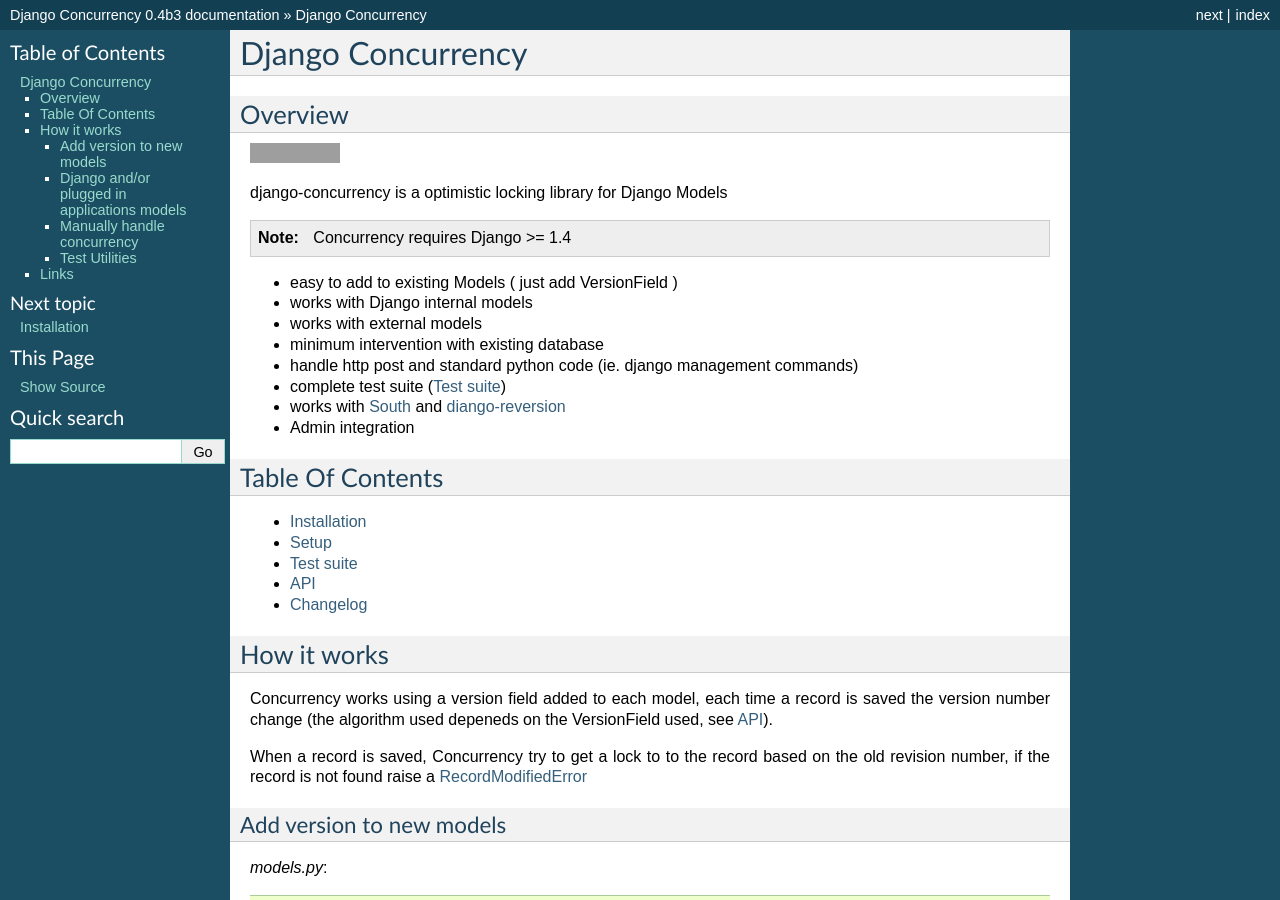
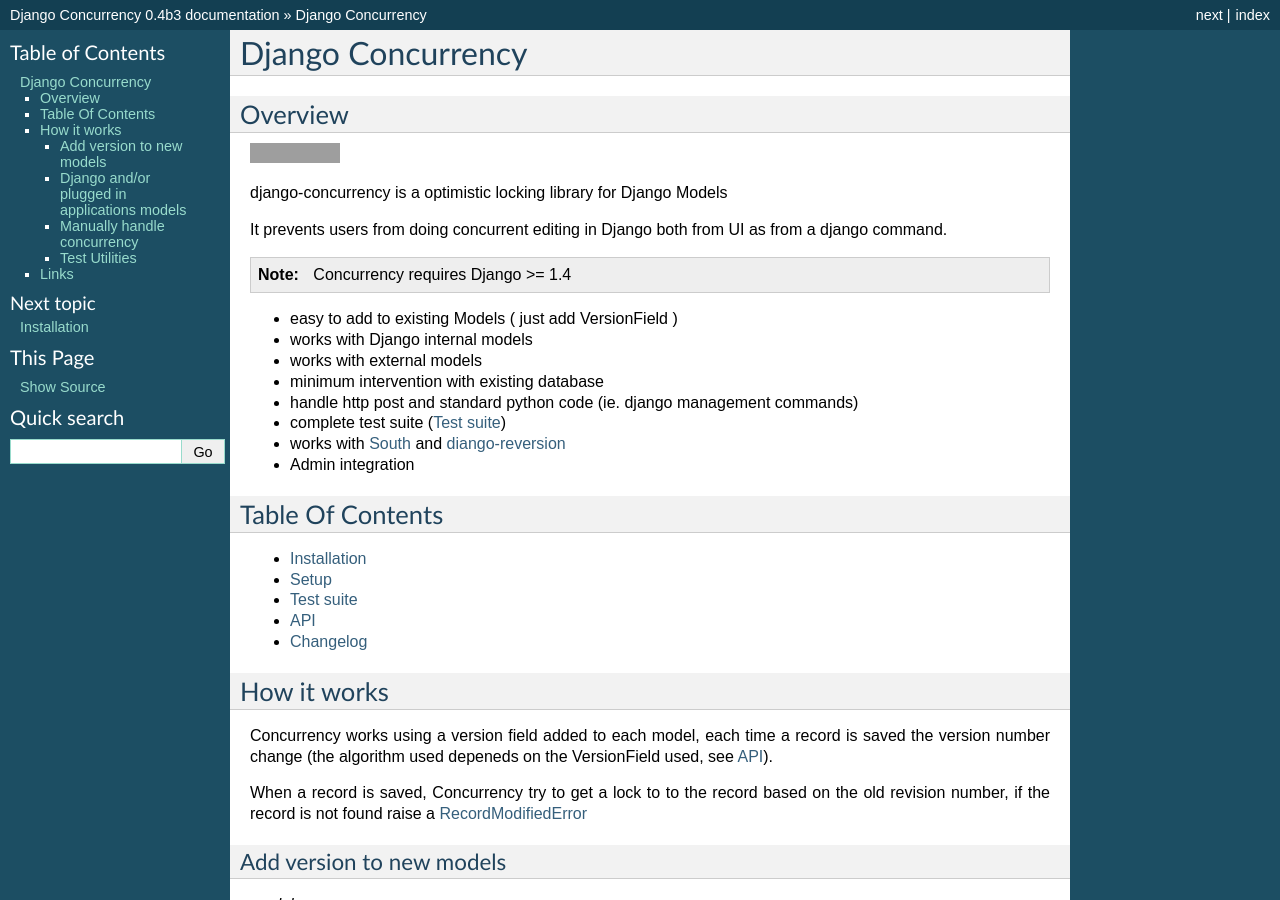
Before and after one commit to saxix/django-concurrency, a Sphinx documentation site: the page built from docs/index.rst, in a window 1280 px wide and 900 px high. Built offline with Sphinx 7.4.7, drawn with Linux system fonts in a browser that asks for light colours; grey boxes are pictures that could not be loaded.

```diff
--- a/README.rst
+++ b/README.rst
@@ -1,3 +1,4 @@
+==================
 Django Concurrency
 ==================
 
@@ -8,8 +9,9 @@
 
 django-concurrency is a optimistic locking library for Django 1.4.
 
-It works adding a VersionField to the model, each time a model is successfully saved the VersionNumber is
-incremented.
+It prevents users from doing concurrent editing in Django both from UI as from a
+django command.
+
 
 
 How it works
--- a/docs/index.rst
+++ b/docs/index.rst
@@ -13,6 +13,10 @@
 
 
 django-concurrency is a optimistic locking library for Django Models
+
+It prevents users from doing concurrent editing in Django both from UI as from a
+django command.
+
 
 .. note:: |concurrency| requires Django >= 1.4
 
```
Also changed, not shown: 1 other file.
